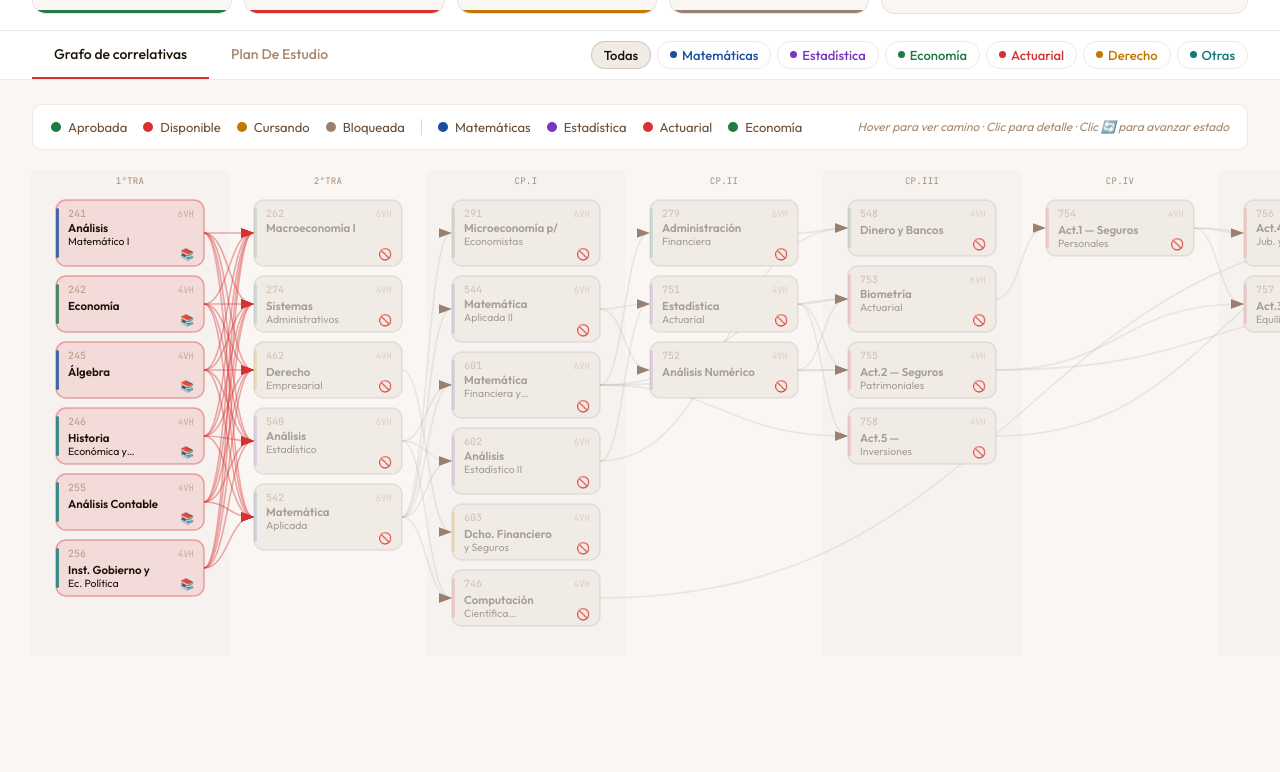
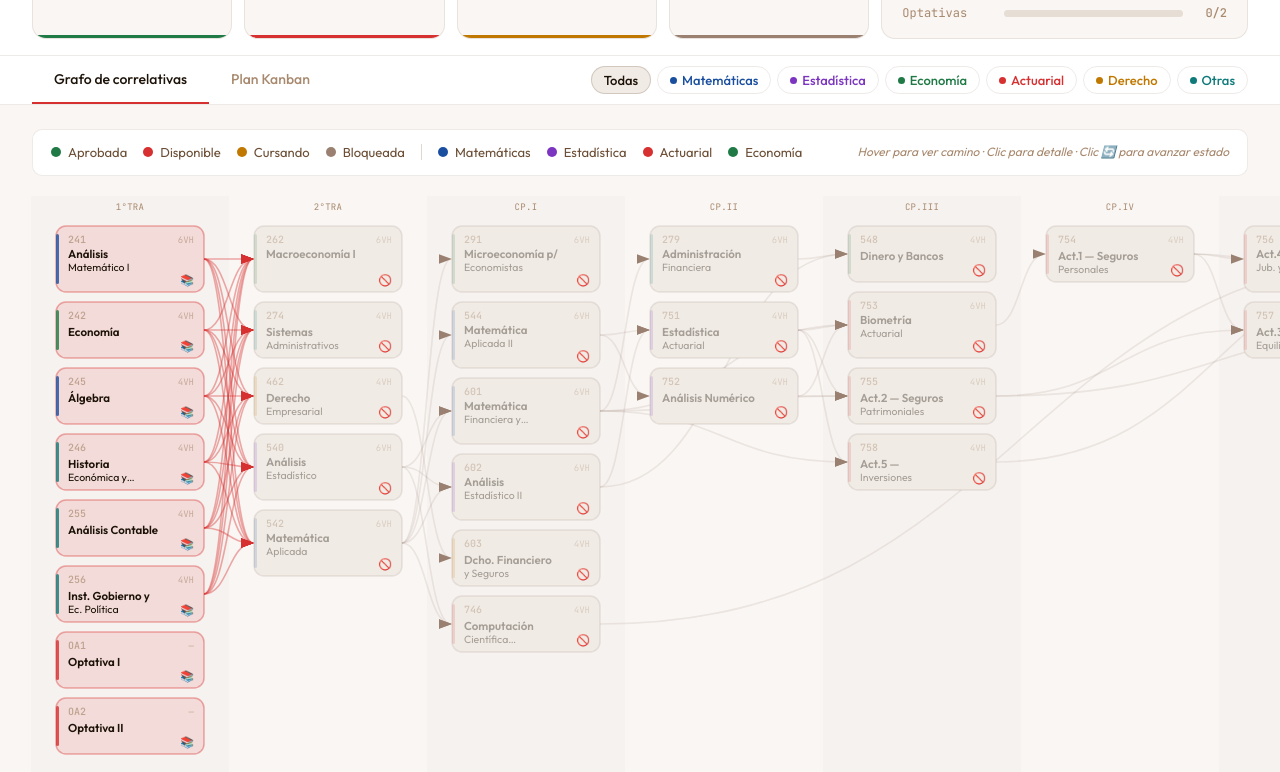
Before and after one commit to Jefer7u/FCE_Plan_de_estudios_Actuario_2026, a plain HTML site: page index.html in a window 1280 px wide. Shown: the part 170-942 px from the top of the page. Before the commit the page ends 850 px from the top, so only its background shows below. Drawn offline with Linux system fonts and the light colour scheme.

Commit message:
Update index.html

```diff
--- a/index.html
+++ b/index.html
@@ -438,7 +438,7 @@ body {
 <div class="tabs-bar">
   <div class="tabs">
     <button class="tab active" onclick="switchTab('graph',this)">Grafo de correlativas</button>
-    <button class="tab" onclick="switchTab('grid',this)">Plan De Estudio</button>
+    <button class="tab" onclick="switchTab('grid',this)">Plan Kanban</button>
   </div>
   <div class="filter-row">
     <button class="chip active" onclick="filterCat(this,'all')">Todas</button>
@@ -524,11 +524,13 @@ const S = {
   '757':{ name:'Act.3 — Equilibrio Actuarial',         h:'4VH', lv:'Ciclo Profesional', pre:['754','755'], cat:'actuarial', crit:true },
   '756':{ name:'Act.4 — Fondos Jub. y Salud',          h:'6VH', lv:'Ciclo Profesional', pre:['754'],       cat:'actuarial', crit:true },
   '717':{ name:'Modelos y Proyecciones Actuariales',   h:'4VH', lv:'Ciclo Profesional', pre:['757','758','746'], cat:'actuarial', crit:true },
-  '728':{ name:'Práctica Profesional del Actuario',    h:'6VH', lv:'Ciclo Profesional', pre:['754','755','756'], cat:'actuarial', crit:true }
+  '728':{ name:'Práctica Profesional del Actuario',    h:'6VH', lv:'Ciclo Profesional', pre:['754','755','756'], cat:'actuarial', crit:true },
+  'OA1':{ name:'Optativa I',                           h:'—',   lv:'Optativas',         pre:[], cat:'actuarial' },
+  'OA2':{ name:'Optativa II',                          h:'—',   lv:'Optativas',         pre:[], cat:'actuarial' }
 };
 
-const LEVELS = ['Primer Tramo','Segundo Tramo','Ciclo Profesional'];
-const LV_SHORT = {'Primer Tramo':'1° Tramo','Segundo Tramo':'2° Tramo','Ciclo Profesional':'Ciclo Prof.'};
+const LEVELS = ['Primer Tramo','Segundo Tramo','Ciclo Profesional','Optativas'];
+const LV_SHORT = {'Primer Tramo':'1° Tramo','Segundo Tramo':'2° Tramo','Ciclo Profesional':'Ciclo Prof.','Optativas':'Optativas'};
 const CAT_NAME = { matematica:'Matemáticas', estadistica:'Estadística', economia:'Economía', actuarial:'Actuarial', derecho:'Derecho', otros:'Otras' };
 const ICON = { aprobada:'✅', disponible:'📚', cursando:'📖', bloqueada:'🚫' };
 const BC = { aprobada:'bap', disponible:'bdi', cursando:'bcu', bloqueada:'bbl' };
@@ -823,6 +825,10 @@ function buildGrid() {
   cpCodes.forEach(c => { const d = depth(c); if(!byD[d]) byD[d]=[]; byD[d].push(c); });
   const cpDepths = Object.keys(byD).map(Number).sort((a,b)=>a-b);
   cpDepths.forEach((d,i) => buildKanbanCol(kanban, `CP · ${i+1}`, byD[d]));
+
+  // Optativas — columna final sin correlativas
+  buildKanbanCol(kanban, 'Optativas',
+    Object.entries(S).filter(([,d])=>d.lv==='Optativas').map(([c])=>c));
 }
 
 function buildKanbanCol(container, colTitle, codes) {
```
